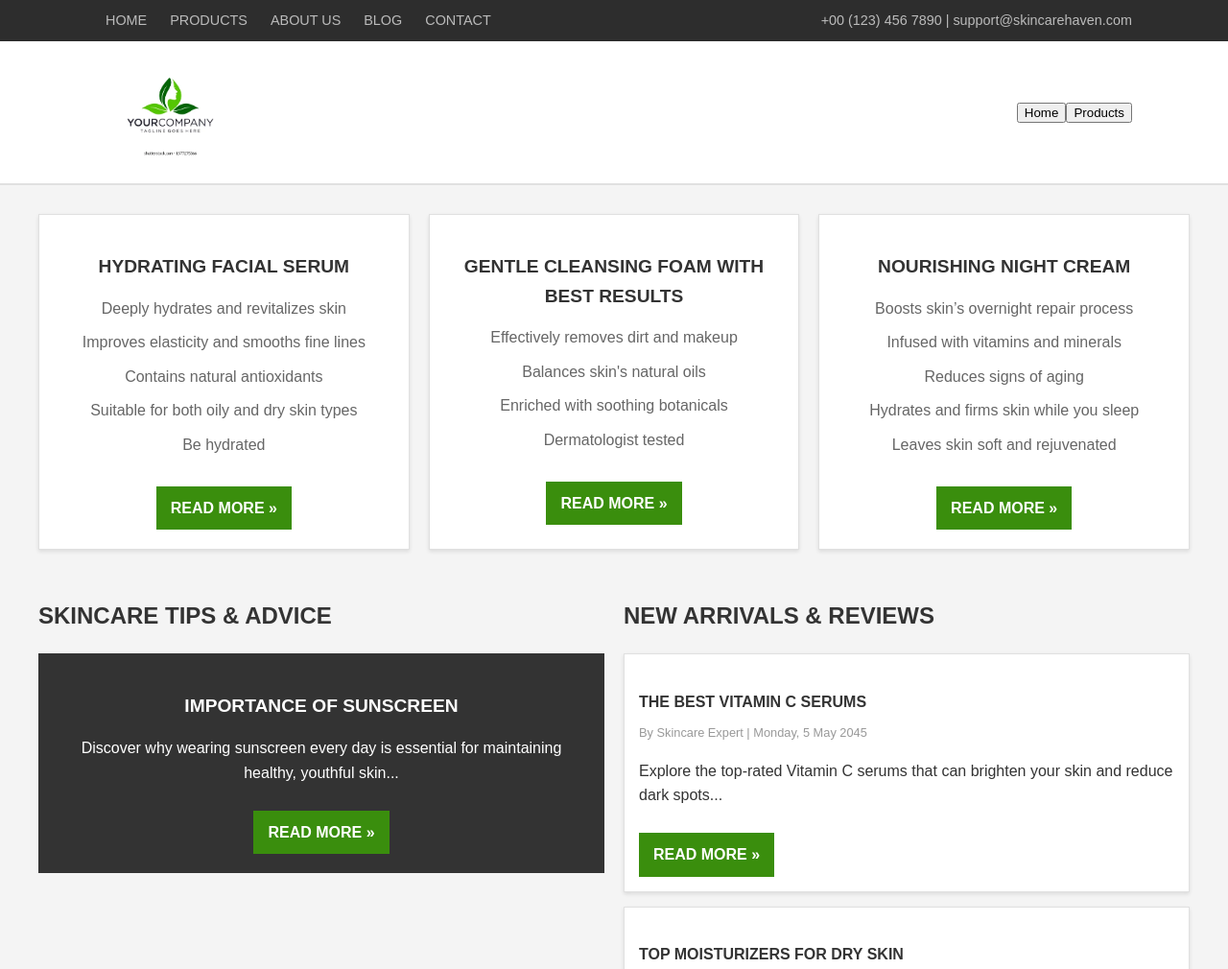
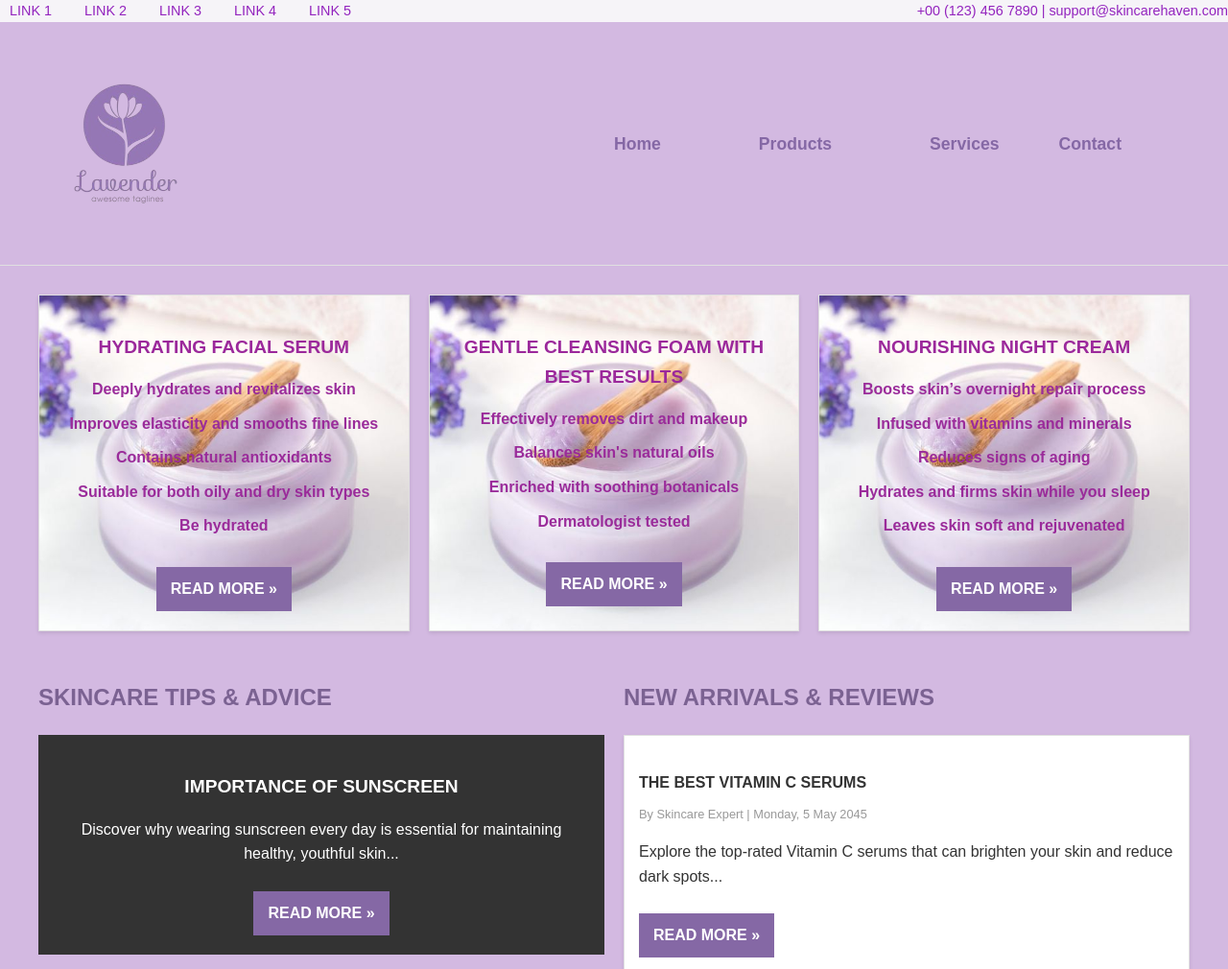
Before and after one commit to shalinikannan23/FLEX-CSS, a plain HTML site: page index.html in a window 1280 px wide. Shown: the top 1010 px of the page at 96% size. Drawn offline with Linux system fonts and the light colour scheme.

Commit message:
first-commit

```diff
--- a/index.html
+++ b/index.html
@@ -10,11 +10,11 @@
     <!-- Top Bar -->
     <div class="top-bar">
         <div class="links">
-            <a href="#">HOME</a>
-            <a href="#">PRODUCTS</a>
-            <a href="#">ABOUT US</a>
-            <a href="#">BLOG</a>
-            <a href="#">CONTACT</a>
+            <a href="#">LINK 1</a>
+            <a href="#">LINK 2</a>
+            <a href="#">LINK 3</a>
+            <a href="#">LINK 4</a>
+            <a href="#">LINK 5</a>
         </div>
         <div class="contact-info">
             <span>+00 (123) 456 7890</span> | <span>support@skincarehaven.com</span>
@@ -24,12 +24,12 @@
     <!-- Header -->
     <header class="header">
         <div class="logo">
-            <img src="yourcompany.webp" alt="Skincare Haven Logo">
+            <img src="lavender.png" alt="Skincare Haven Logo">
         </div>
         <nav class="nav">
             <!-- Home Dropdown -->
             <div class="dropdown">
-                <button class="dropbtn">Home</button>
+                <a href="#" class="dropbtn">Home</a>
                 <div class="dropdown-content">
                     <a href="#">Overview</a>
                     <a href="#">Our Story</a>
@@ -39,15 +39,20 @@
 
             <!-- Products Dropdown -->
             <div class="dropdown">
-                <button class="dropbtn">Products</button>
+                <a href="#" class="dropbtn">Products</a>
                 <div class="dropdown-content">
                     <a href="#">Serums</a>
                     <a href="#">Cleansers</a>
                     <a href="#">Moisturizers</a>
                 </div>
             </div>
+
+            <!-- Simple Links for Services and Contact -->
+            <a href="#" class="nav-link">Services</a>
+            <a href="#" class="nav-link">Contact</a>
         </nav>
     </header>
+
 
     <!-- Main Content -->
     <main>
--- a/styles.css
+++ b/styles.css
@@ -8,16 +8,16 @@ body {
 }
 
 a {
-    color: #3a8e0d;
+    color: #8568a5; /* Primary purple color */
     text-decoration: none;
 }
 
 a:hover {
-    color: #276b07;
+    color: #7b6292; /* Darker purple for hover */
 }
 
 .btn {
-    background-color: #3a8e0d;
+    background-color: #8568a5; /* Primary purple color */
     color: #fff;
     padding: 10px 15px;
     display: inline-block;
@@ -27,57 +27,68 @@ a:hover {
 }
 
 .btn:hover {
-    background-color: #276b07;
+    background-color: #7b6292; /* Darker purple for hover */
 }
 
 .top-bar {
-    background-color: #2d2d2d;
-    color: #bbb;
-    padding: 10px 100px;
-    font-size: 0.9rem;
+    background-color: #f6f4f8;
+    color: #9324be;
     display: flex;
+    font-size: 14.4px; /* Converted from 0.9rem */
     justify-content: space-between;
     align-items: center;
 }
 
-.top-bar .links a {
-    margin: 0 10px;
-    color: #bbb;
+.links a {
+    padding: 10px;
+    margin-right: 10px;
+    text-decoration: none;
+    color: #9324be;
 }
 
 .header {
     display: flex;
     justify-content: space-between;
     align-items: center;
-    padding: 20px 100px;
-    background-color: #fff;
-    border-bottom: 2px solid #e0e0e0;
+    background-color: #D3B9E1;
+    border-bottom: 1px solid #e0e0e0;
 }
 
 .header .logo img {
-    max-height: 100px;
+    max-width: 50%;
 }
 
 .nav {
     display: flex;
     align-items: center;
+    padding-right: 80px;
 }
 
 .nav a {
     margin: 0 15px;
-    font-size: 1.1rem;
-    color: #3a8e0d;
+    font-size: 17.6px; /* Converted from 1.1rem */
+    color: #8568a5; /* Primary purple color */
     font-weight: bold;
     padding: 14px 16px;
 }
 
 .nav a:hover {
-    color: #276b07;
+    color: #7b6292; /* Darker purple for hover */
 }
 
 .dropdown {
-    position: relative;
-    display: inline-block;
+    display: inline;
+    padding-right: 40px;
+    align-items: center;
+}
+
+.dropbtn {
+    padding-right: 20px;
+    text-decoration: none;
+    color: #2d2d2d;
+    font-size: 18px;
+    justify-content: space-between;
+    font-weight: 700;
 }
 
 .dropdown-content {
@@ -90,7 +101,7 @@ a:hover {
 }
 
 .dropdown-content a {
-    color: #3a8e0d;
+    color: #8568a5; /* Primary purple color */
     padding: 12px 16px;
     display: block;
     text-decoration: none;
@@ -99,7 +110,7 @@ a:hover {
 
 .dropdown-content a:hover {
     background-color: #f1f1f1;
-    color: #276b07;
+    color: #7b6292; /* Darker purple for hover */
 }
 
 .dropdown:hover .dropdown-content {
@@ -109,17 +120,21 @@ a:hover {
 /* Main Content */
 main {
     padding: 30px;
-    background-color: #f4f4f4;
+    background-color: #D3B9E1;
 }
 
 .features {
     display: flex;
     justify-content: space-between;
     margin-bottom: 30px;
+    background-color: #D3B9E1;
 }
 
 .feature-box {
-    background-color: #fff;
+    background-image: url('flexbg1.jpg');
+    background-size: cover;
+    background-position: center;
+    background-repeat: no-repeat;
     padding: 20px;
     flex: 1;
     margin: 0 10px;
@@ -129,9 +144,9 @@ main {
 }
 
 .feature-box h3 {
-    font-size: 1.2rem;
+    font-size: 19.2px; /* Converted from 1.2rem */
     margin-bottom: 15px;
-    color: #333;
+    color: #9b289b;
 }
 
 .feature-box ul {
@@ -142,7 +157,8 @@ main {
 
 .feature-box ul li {
     margin-bottom: 10px;
-    color: #666;
+    color: #9a2b9a;
+    font-weight: 700;
 }
 
 /* Content Section */
@@ -158,9 +174,9 @@ main {
 }
 
 .content-left h2, .content-right h2 {
-    font-size: 1.5rem;
+    font-size: 24px; /* Converted from 1.5rem */
     margin-bottom: 20px;
-    color: #333;
+    color: #7b6292;
 }
 
 .highlight-box {
@@ -172,7 +188,7 @@ main {
 }
 
 .highlight-box h3 {
-    font-size: 1.2rem;
+    font-size: 19.2px; /* Converted from 1.2rem */
     margin-bottom: 15px;
 }
 
@@ -190,7 +206,7 @@ main {
 }
 
 .content-item h4 {
-    font-size: 1rem;
+    font-size: 16px; /* Converted from 1rem */
     margin-bottom: 10px;
     color: #333;
 }
@@ -198,7 +214,7 @@ main {
 .content-item span {
     display: block;
     margin-bottom: 10px;
-    font-size: 0.8rem;
+    font-size: 12.8px; /* Converted from 0.8rem */
     color: #999;
 }
 
@@ -220,7 +236,7 @@ main {
 }
 
 .cta-box h3 {
-    font-size: 1.2rem;
+    font-size: 19.2px; /* Converted from 1.2rem */
     margin-bottom: 15px;
     color: #333;
 }
@@ -230,7 +246,7 @@ footer {
     background-color: #333;
     color: #fff;
     padding: 20px 0;
-    font-size: 0.9rem;
+    font-size: 14.4px; /* Converted from 0.9rem */
 }
 
 .footer-top {
@@ -247,7 +263,7 @@ footer {
 }
 
 .footer-column h4 {
-    font-size: 1.1rem;
+    font-size: 17.6px; /* Converted from 1.1rem */
     margin-bottom: 15px;
     color: #fff;
 }
@@ -267,21 +283,21 @@ footer {
 }
 
 .footer-column ul li a {
-    color: #3a8e0d;
+    color: #8568a5; /* Primary purple color */
 }
 
 .footer-column ul li a:hover {
-    color: #276b07;
+    color: #7b6292; /* Darker purple for hover */
 }
 
 .social-media a {
     display: inline-block;
     margin-right: 10px;
-    color: #3a8e0d;
+    color: #8568a5; /* Primary purple color */
 }
 
 .social-media a:hover {
-    color: #276b07;
+    color: #7b6292; /* Darker purple for hover */
 }
 
 .footer-bottom {
```
Also changed, not shown: bg.jpg (added), flexbg.jpg (added), flexbg1.jpg (added), humana.jpg (added), lavender.png (added), logo1.png (added), logo2.jpg (added), logo3.jpg (added), logo4.jpg (added), naive.jpg (added).
